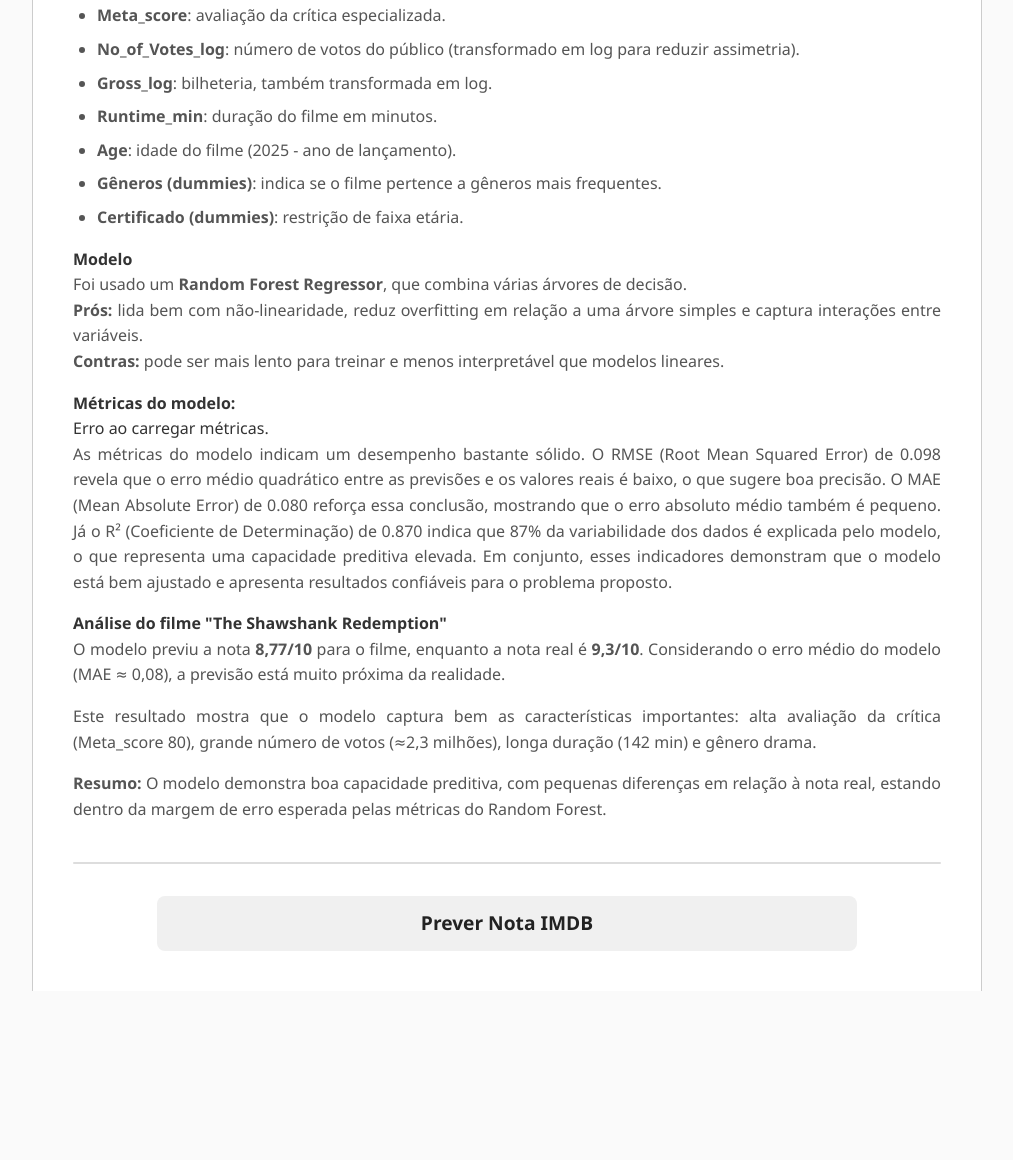
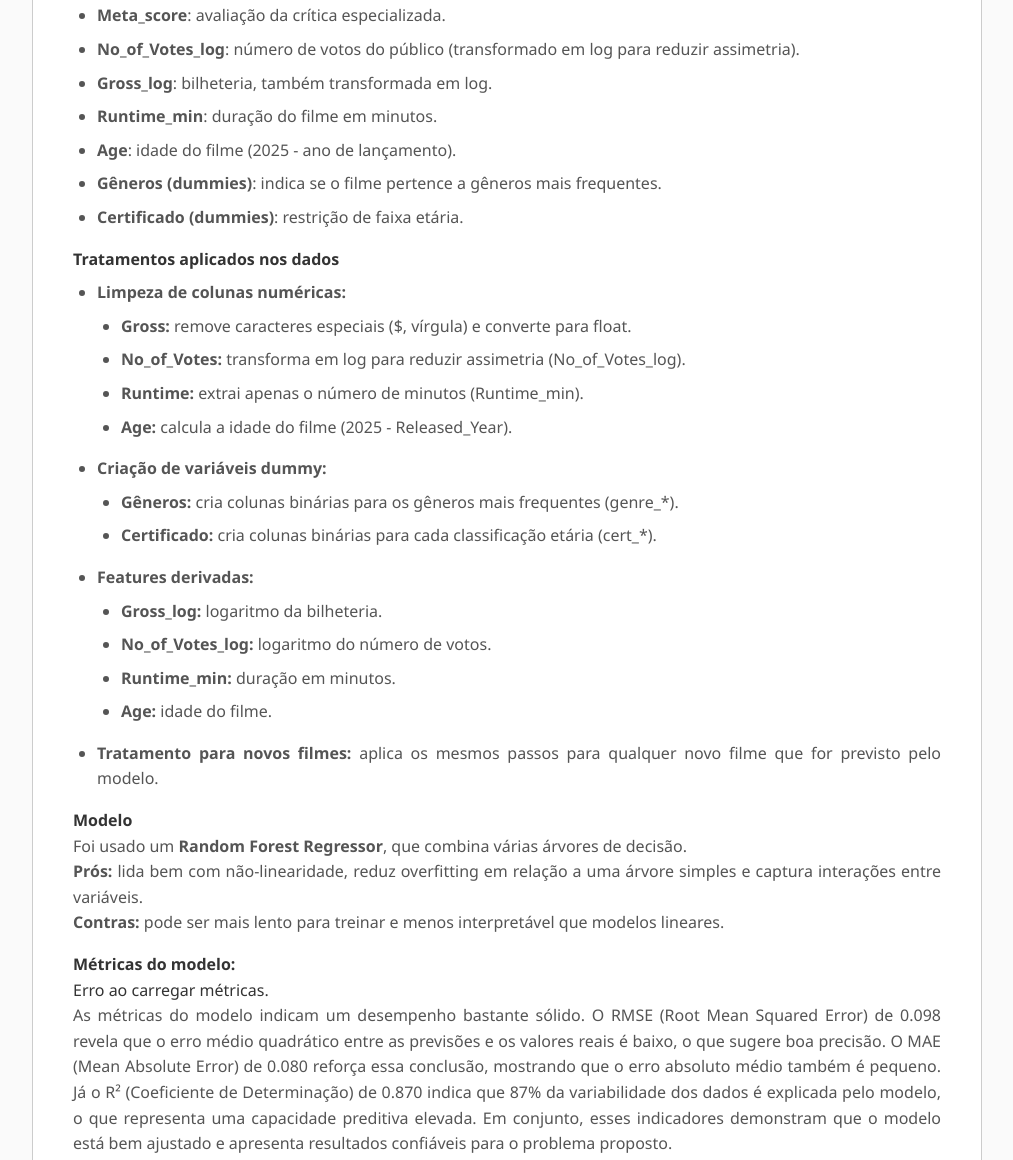
Before and after one commit to rubensrabelo/mais_estudos, a plain HTML site: page frontend/assets/pages/predict.html in a window 1280 px wide. Shown: the part 297-1457 px from the top of the page, without its empty margins (133-1146 px from the left). Before the commit the page ends 1288 px from the top, so only its background shows below. Drawn offline with Linux system fonts and the light colour scheme; no server answers.

```diff
--- a/frontend/assets/js/predict/ui.js
+++ b/frontend/assets/js/predict/ui.js
@@ -24,7 +24,7 @@ export function renderPrediction(payload, prediction) {
   resultEl.innerHTML = `
     <h4>⭐ Previsão:</h4>
     <p><strong>${payload.Series_Title}</strong> (${payload.Released_Year})<br>
-    Nota prevista: <span style="color:green;font-weight:bold;">${prediction.IMDB_Prediction.toFixed(2)}</span></p>
+    Nota prevista: <span style="color:green;font-weight:bold;">${prediction.IMDB_Prediction.toFixed(1)}</span></p>
   `;
 }
 
--- a/frontend/assets/pages/predict.html
+++ b/frontend/assets/pages/predict.html
@@ -39,6 +39,38 @@
                     <li><strong>Gêneros (dummies)</strong>: indica se o filme pertence a gêneros mais frequentes.</li>
                     <li><strong>Certificado (dummies)</strong>: restrição de faixa etária.</li>
                 </ul>
+                <h4>Tratamentos aplicados nos dados</h4>
+                <ul>
+                    <li><strong>Limpeza de colunas numéricas:</strong>
+                        <ul>
+                            <li><strong>Gross:</strong> remove caracteres especiais ($, vírgula) e converte para float.
+                            </li>
+                            <li><strong>No_of_Votes:</strong> transforma em log para reduzir assimetria
+                                (No_of_Votes_log).</li>
+                            <li><strong>Runtime:</strong> extrai apenas o número de minutos (Runtime_min).</li>
+                            <li><strong>Age:</strong> calcula a idade do filme (2025 - Released_Year).</li>
+                        </ul>
+                    </li>
+                    <li><strong>Criação de variáveis dummy:</strong>
+                        <ul>
+                            <li><strong>Gêneros:</strong> cria colunas binárias para os gêneros mais frequentes
+                                (genre_*).</li>
+                            <li><strong>Certificado:</strong> cria colunas binárias para cada classificação etária
+                                (cert_*).</li>
+                        </ul>
+                    </li>
+                    <li><strong>Features derivadas:</strong>
+                        <ul>
+                            <li><strong>Gross_log:</strong> logaritmo da bilheteria.</li>
+                            <li><strong>No_of_Votes_log:</strong> logaritmo do número de votos.</li>
+                            <li><strong>Runtime_min:</strong> duração em minutos.</li>
+                            <li><strong>Age:</strong> idade do filme.</li>
+                        </ul>
+                    </li>
+                    <li><strong>Tratamento para novos filmes:</strong> aplica os mesmos passos para qualquer novo filme
+                        que for previsto pelo modelo.</li>
+                </ul>
+
                 <h4>Modelo</h4>
                 <p>
                     Foi usado um <strong>Random Forest Regressor</strong>, que combina várias árvores de decisão.
@@ -60,7 +92,7 @@
 
                 <h4>Análise do filme "The Shawshank Redemption"</h4>
                 <p>
-                    O modelo previu a nota <strong>8,77/10</strong> para o filme, enquanto a nota real é
+                    O modelo previu uma nota aproximada de <strong>8,8/10</strong> para o filme, enquanto a nota real é
                     <strong>9,3/10</strong>.
                     Considerando o erro médio do modelo (MAE ≈ 0,08), a previsão está muito próxima da realidade.
                 </p>
```
Also changed, not shown: frontend/assets/pages/analysis.html (+5 -0 lines), backend/src/img/wordcloud_overview.png.
